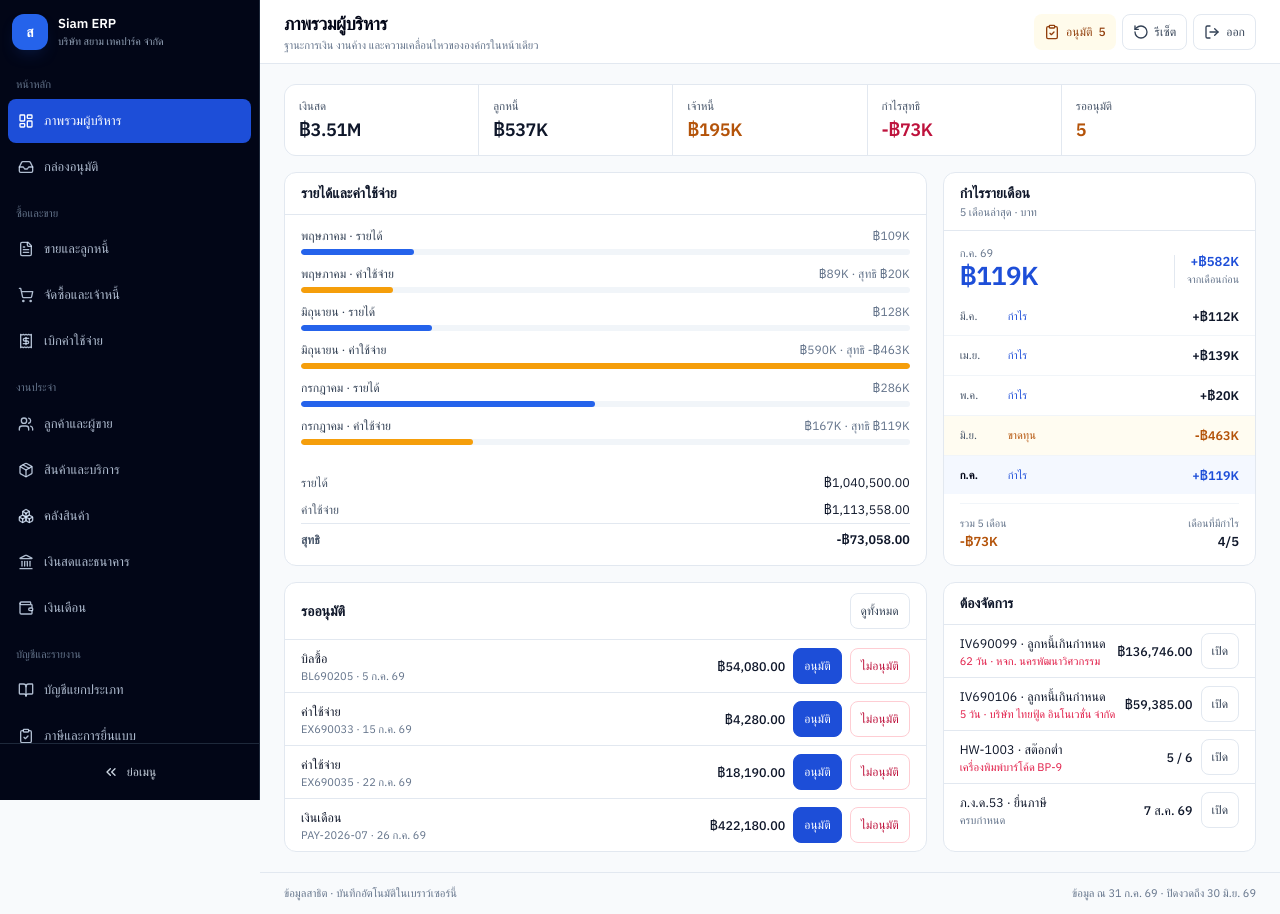
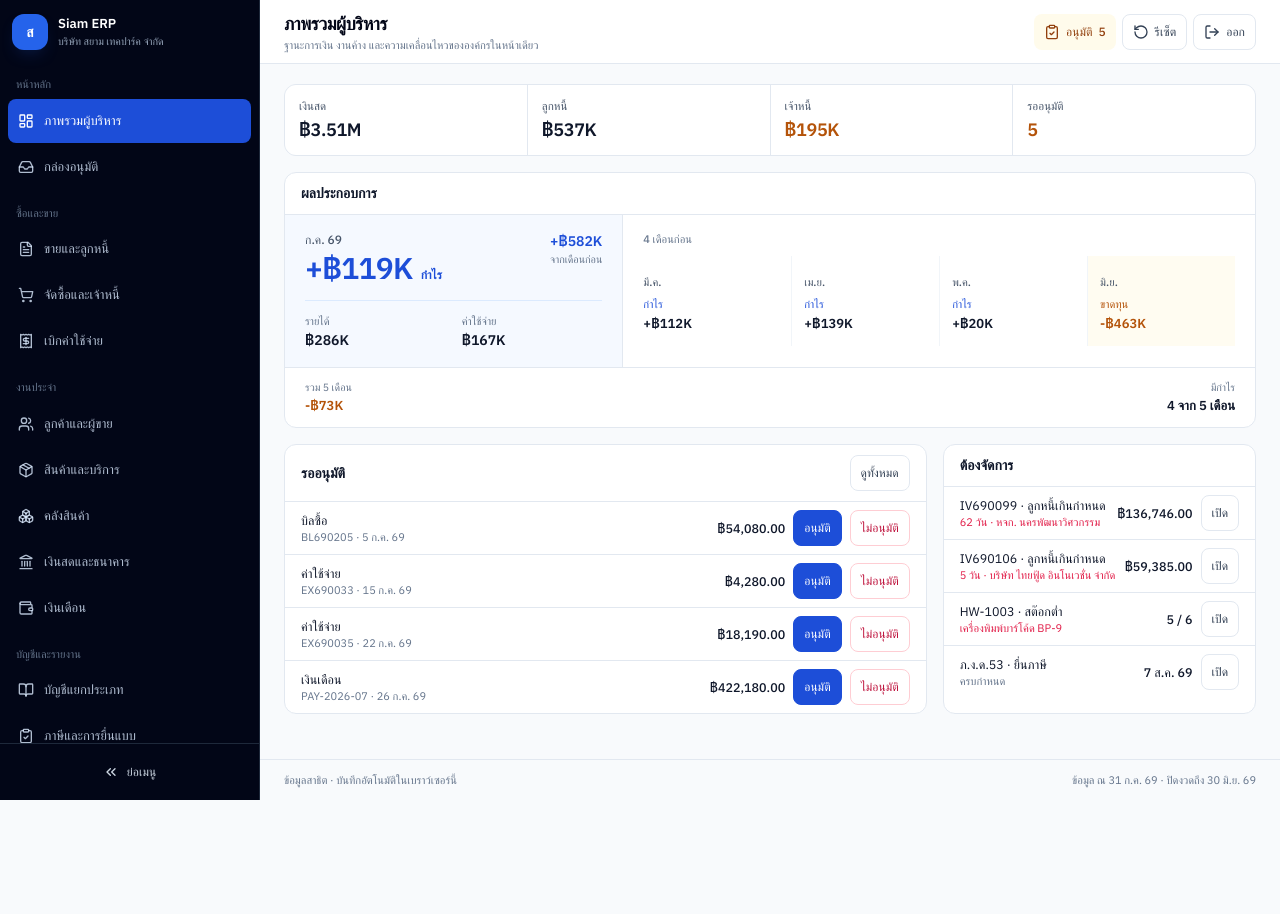
Before and after one commit to phonlapat/thai-accounting-erp-executive-prototype, a React (Vite) app: page / in a window 1280 px wide. Both pictures are taken after typing "name@example.com", "Sample123" into the empty fields and a click on the button "เข้าสู่ระบบ". After the commit the page ends 800 px from the top, so only its background shows below. Built offline with nearby package versions, Linux system fonts and the light colour scheme; a web font is replaced by a local one.

Commit message:
Distill the executive dashboard (#11)

```diff
--- a/src/App.tsx
+++ b/src/App.tsx
@@ -65,12 +65,10 @@ const CORE: Mod[] = [
   { label: 'เงินสด', value: thb(cash(d), true), tone: 'info' },
   { label: 'ลูกหนี้', value: thb(ar(d), true) },
   { label: 'เจ้าหนี้', value: thb(ap(d), true), tone: 'warn' },
-  { label: 'กำไรสุทธิ', value: thb(pl(d).net, true), tone: pl(d).net >= 0 ? 'ok' : 'bad' },
   { label: 'รออนุมัติ', value: String(pendingList(d).length), tone: pendingList(d).length ? 'warn' : 'ok' }],
 
   panels: (d, a, navigate) => {
     const history = series(d);
-    const s = history.slice(-3);
     const profit = history.slice(-5);
     const latestProfit = profit[profit.length - 1];
     const previousProfit = profit[profit.length - 2];
@@ -78,26 +76,18 @@ const CORE: Mod[] = [
     const profitTotal = profit.reduce((sum, item) => sum + item.profit, 0);
     const profitableMonths = profit.filter((item) => item.profit >= 0).length;
     const nextTax = [...CALENDAR].sort((x, y) => x.due.localeCompare(y.due))[0];
-    const max = Math.max(...s.map((x) => Math.max(x.revenue, x.expense)), 1);
-    const p = pl(d);
     return [
     {
-      title: 'รายได้และค่าใช้จ่าย', wide: true,
-      bars: s.flatMap((x) => [
-      { label: `${monthTH(x.month).split(' ')[0]} · รายได้`, note: thb(x.revenue, true), value: x.revenue, max, tone: 'info' as Tone },
-      { label: `${monthTH(x.month).split(' ')[0]} · ค่าใช้จ่าย`, note: `${thb(x.expense, true)} · สุทธิ ${thb(x.profit, true)}`, value: x.expense, max, tone: 'warn' as Tone }]
-      ),
-      rows: [['รายได้', thb(p.totalRev)], ['ค่าใช้จ่าย', thb(p.cogs + p.totalExp)], ['สุทธิ', thb(p.net), true]] as Array<[string, string, boolean?]>
-    },
-    {
-      title: 'กำไรรายเดือน', sub: '5 เดือนล่าสุด · บาท',
-      signedChart: latestProfit ? {
-        latestLabel: dateTH(`${latestProfit.month}-01`).split(' ').slice(1).join(' '), summary: thb(latestProfit.profit, true),
+      title: 'ผลประกอบการ', full: true,
+      performance: latestProfit ? {
+        period: dateTH(`${latestProfit.month}-01`).split(' ').slice(1).join(' '),
+        revenue: thb(latestProfit.revenue, true), expense: thb(latestProfit.expense, true),
+        profit: `${latestProfit.profit > 0 ? '+' : ''}${thb(latestProfit.profit, true)}`, profitValue: latestProfit.profit,
         change: previousProfit ? `${profitChange >= 0 ? '+' : ''}${thb(profitChange, true)}` : undefined,
         changePositive: profitChange >= 0,
         total: thb(profitTotal, true), totalPositive: profitTotal >= 0,
-        profitableMonths: `${profitableMonths}/${profit.length}`,
-        points: profit.map((x) => ({ label: dateTH(`${x.month}-01`).split(' ')[1], value: x.profit, note: thb(x.profit, true) }))
+        profitableMonths: `${profitableMonths} จาก ${profit.length} เดือน`,
+        history: profit.slice(0, -1).map((x) => ({ label: dateTH(`${x.month}-01`).split(' ')[1], value: x.profit, note: thb(x.profit, true) }))
       } : undefined
     },
     {
--- a/src/ui.tsx
+++ b/src/ui.tsx
@@ -205,66 +205,85 @@ function GuardedAction({ action, className }: {action: ActionSpec;className?: st
 /* ---------------- panels ---------------- */
 export interface PanelLine {left: string;sub?: string;right?: string;status?: string;tone?: Tone;actions?: ActionSpec[];}
 export interface PanelBar {label: string;note?: string;value: number;max: number;tone?: Tone;}
-export interface PanelSignedChart {
-  latestLabel: string;summary: string;change?: string;changePositive?: boolean;
+export interface PanelPerformance {
+  period: string;revenue: string;expense: string;profit: string;profitValue: number;
+  change?: string;changePositive?: boolean;
   total: string;totalPositive: boolean;profitableMonths: string;
-  points: Array<{label: string;value: number;note: string;}>;
+  history: Array<{label: string;value: number;note: string;}>;
 }
 export interface PanelSpec {
-  title: string;sub?: string;wide?: boolean;note?: string;
+  title: string;sub?: string;wide?: boolean;full?: boolean;note?: string;
   rows?: Array<[string, string, boolean?]>;
   bars?: PanelBar[];
   lines?: PanelLine[];
-  signedChart?: PanelSignedChart;
+  performance?: PanelPerformance;
   action?: ActionSpec;
   empty?: string;
 }
 
-function MonthlyResults({ chart, title }: {chart: PanelSignedChart;title: string;}) {
-  const latestValue = chart.points[chart.points.length - 1]?.value ?? 0;
-  const aria = `${title}: ${chart.points.map((p) => `${p.label} ${p.note}`).join(', ')}. รวม ${chart.total}. กำไร ${chart.profitableMonths} เดือน`;
+function PerformanceOverview({ data, title }: {data: PanelPerformance;title: string;}) {
+  const currentStatus = data.profitValue > 0 ? 'กำไร' : data.profitValue < 0 ? 'ขาดทุน' : 'คุ้มทุน';
+  const aria = `${title}: ${data.period} ${currentStatus} ${data.profit}. ${data.history.map((item) => `${item.label} ${item.value > 0 ? 'กำไร' : item.value < 0 ? 'ขาดทุน' : 'คุ้มทุน'} ${item.note}`).join(', ')}. รวม ${data.total}. มีกำไร ${data.profitableMonths}`;
   return (
-    <section className="flex flex-1 flex-col px-4 py-3.5 min-[900px]:justify-between">
-      <div className="flex items-end justify-between gap-4">
+    <section aria-label={aria} className="flex flex-1 flex-col">
+      <div className="grid min-[720px]:grid-cols-[minmax(240px,0.75fr)_minmax(0,1.4fr)]">
+        <div className="bg-blue-50/60 px-4 py-4 min-[720px]:border-r min-[720px]:border-slate-200 min-[720px]:px-5">
+          <div className="flex items-start justify-between gap-4">
             <div>
-          <p className="text-[11px] text-slate-500">{chart.latestLabel}</p>
-          <p className={cx('text-[26px] font-semibold leading-none tracking-[-0.025em] tabular-nums', latestValue > 0 ? 'text-blue-700' : latestValue < 0 ? 'text-amber-700' : 'text-slate-900')}>{chart.summary}</p>
+              <p className="text-[12px] font-medium text-slate-600">{data.period}</p>
+              <div className="mt-1 flex items-baseline gap-2">
+                <p className={cx('text-[30px] font-semibold leading-none tracking-[-0.025em] tabular-nums', data.profitValue > 0 ? 'text-blue-700' : data.profitValue < 0 ? 'text-amber-700' : 'text-slate-900')}>{data.profit}</p>
+                <span className={cx('text-[12px] font-semibold', data.profitValue > 0 ? 'text-blue-700' : data.profitValue < 0 ? 'text-amber-700' : 'text-slate-600')}>{currentStatus}</span>
               </div>
-        {chart.change ? <div className="border-l border-slate-200 pl-3 text-right">
-          <p className={cx('text-[13px] font-semibold leading-none tabular-nums', chart.changePositive ? 'text-blue-700' : 'text-amber-700')}>{chart.change}</p>
-          <p className="mt-1 text-[10.5px] text-slate-500">จากเดือนก่อน</p>
+            </div>
+            {data.change ? <div className="text-right">
+              <p className={cx('text-[14px] font-semibold tabular-nums', data.changePositive ? 'text-blue-700' : 'text-amber-700')}>{data.change}</p>
+              <p className="text-[10.5px] text-slate-500">จากเดือนก่อน</p>
             </div> : null}
           </div>
-      <ul aria-label={aria} className="-mx-4 mt-4 divide-y divide-slate-100 min-[900px]:mt-0 sm:max-[899px]:grid sm:max-[899px]:grid-cols-5 sm:max-[899px]:divide-x sm:max-[899px]:divide-y-0">
-        {chart.points.map((point, index) => {
+          <dl className="mt-4 grid grid-cols-2 gap-4 border-t border-blue-100 pt-3">
+            <div>
+              <dt className="text-[11px] text-slate-500">รายได้</dt>
+              <dd className="text-[14px] font-semibold tabular-nums text-slate-900">{data.revenue}</dd>
+            </div>
+            <div>
+              <dt className="text-[11px] text-slate-500">ค่าใช้จ่าย</dt>
+              <dd className="text-[14px] font-semibold tabular-nums text-slate-900">{data.expense}</dd>
+            </div>
+          </dl>
+        </div>
+
+        <div className="min-w-0 px-4 py-4 min-[720px]:px-5">
+          <p className="mb-2 text-[11px] font-medium text-slate-500">4 เดือนก่อน</p>
+          <ol className="divide-y divide-slate-100 sm:grid sm:grid-cols-4 sm:divide-x sm:divide-y-0">
+            {data.history.map((point) => {
               const positive = point.value > 0;
               const negative = point.value < 0;
-          const latest = index === chart.points.length - 1;
               const signedNote = positive ? `+${point.note}` : point.note;
               return (
-            <li key={point.label} className={cx(
-              'grid grid-cols-[2.5rem_minmax(0,1fr)_auto] items-center gap-2 px-4 py-2.5 sm:max-[899px]:block sm:max-[899px]:px-2 sm:max-[899px]:py-3 sm:max-[899px]:text-center',
-              negative ? 'bg-amber-50/70' : latest ? 'bg-blue-50/70' : 'bg-white'
-            )}>
-              <span className={cx('text-[11px]', latest ? 'font-semibold text-slate-950' : 'text-slate-600')}>{point.label}</span>
-              <span className={cx('text-[11px] font-medium sm:max-[899px]:mt-1 sm:max-[899px]:block', positive ? 'text-blue-700' : negative ? 'text-amber-700' : 'text-slate-600')}>
+                <li key={point.label} className={cx('grid grid-cols-[3rem_minmax(0,1fr)_auto] items-center gap-2 py-2.5 sm:block sm:px-3 sm:py-3 sm:first:pl-0 sm:last:pr-0', negative && 'bg-amber-50/70 sm:px-3')}>
+                  <span className="text-[11px] font-medium text-slate-600">{point.label}</span>
+                  <span className={cx('text-[11px] font-medium sm:mt-1 sm:block', positive ? 'text-blue-700' : negative ? 'text-amber-700' : 'text-slate-600')}>
                     {positive ? 'กำไร' : negative ? 'ขาดทุน' : 'คุ้มทุน'}
                   </span>
-              <span className={cx('text-right text-[12.5px] font-semibold tabular-nums sm:max-[899px]:mt-0.5 sm:max-[899px]:block sm:max-[899px]:text-center', negative ? 'text-amber-700' : latest ? 'text-blue-700' : 'text-slate-900')}>
+                  <span className={cx('text-right text-[13px] font-semibold tabular-nums sm:mt-0.5 sm:block sm:text-left', negative ? 'text-amber-700' : 'text-slate-900')}>
                     {signedNote}
                   </span>
                 </li>
               );
             })}
-      </ul>
-      <dl className="mt-4 grid grid-cols-2 gap-4 border-t border-slate-100 pt-3 min-[900px]:mt-0">
+          </ol>
+        </div>
+      </div>
+
+      <dl className="grid grid-cols-2 gap-4 border-t border-slate-200 px-4 py-3 min-[720px]:px-5">
         <div>
           <dt className="text-[10.5px] text-slate-500">รวม 5 เดือน</dt>
-          <dd className={cx('text-[13px] font-semibold tabular-nums', chart.totalPositive ? 'text-blue-700' : 'text-amber-700')}>{chart.total}</dd>
+          <dd className={cx('text-[13px] font-semibold tabular-nums', data.totalPositive ? 'text-blue-700' : 'text-amber-700')}>{data.total}</dd>
         </div>
         <div className="text-right">
-          <dt className="text-[10.5px] text-slate-500">เดือนที่มีกำไร</dt>
-          <dd className="text-[13px] font-semibold tabular-nums text-slate-900">{chart.profitableMonths}</dd>
+          <dt className="text-[10.5px] text-slate-500">มีกำไร</dt>
+          <dd className="text-[13px] font-semibold tabular-nums text-slate-900">{data.profitableMonths}</dd>
         </div>
       </dl>
     </section>
@@ -276,7 +295,7 @@ export function Panels({ items }: {items: PanelSpec[];}) {
   return (
     <div className="grid gap-4 min-[900px]:grid-cols-3">
       {items.map((p) =>
-      <Card key={p.title} className={cx('flex min-h-0 flex-col', p.wide && 'min-[900px]:col-span-2')}>
+      <Card key={p.title} className={cx('flex min-h-0 flex-col', p.wide && 'min-[900px]:col-span-2', p.full && 'min-[900px]:col-span-3')}>
           <CardHead
           title={p.title}
           sub={p.sub}
@@ -313,7 +332,7 @@ export function Panels({ items }: {items: PanelSpec[];}) {
             </ul> :
         null}
           {p.lines && !p.lines.length ? <p className="px-4 py-6 text-center text-[12px] text-slate-500">{p.empty ?? 'ไม่มีรายการ'}</p> : null}
-          {p.signedChart ? <MonthlyResults chart={p.signedChart} title={p.title} /> : null}
+          {p.performance ? <PerformanceOverview data={p.performance} title={p.title} /> : null}
           {p.rows?.length ?
         <dl className="px-4 py-3">
               {p.rows.map(([label, value, strong]) => <Row key={label} label={label} value={value} strong={strong} />)}
```
Also changed, not shown: 1 other file (tests, documents, lock files or other folders). Lines whose indentation alone changed are shown as unchanged.
